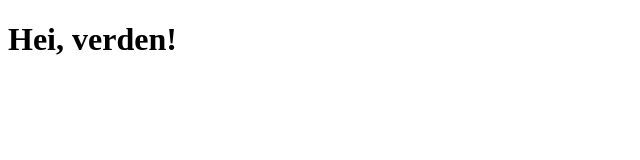
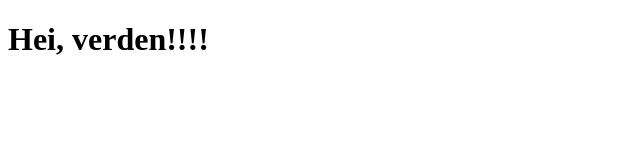
Before and after one commit to baksetercx/devops-workshop, a website: page frontend/index.html in a window 1280 px wide. Shown: the full height of the page, 0-640 px from the left. Drawn offline with Linux system fonts and the light colour scheme.

Commit message:
FE change

```diff
--- a/frontend/index.html
+++ b/frontend/index.html
@@ -1,6 +1,6 @@
 <!DOCTYPE html>
 <html>
-    <body>
-        <h1>Hei, verden!</h1>
-    </body>
+  <body>
+    <h1>Hei, verden!!!!</h1>
+  </body>
 </html>
```
